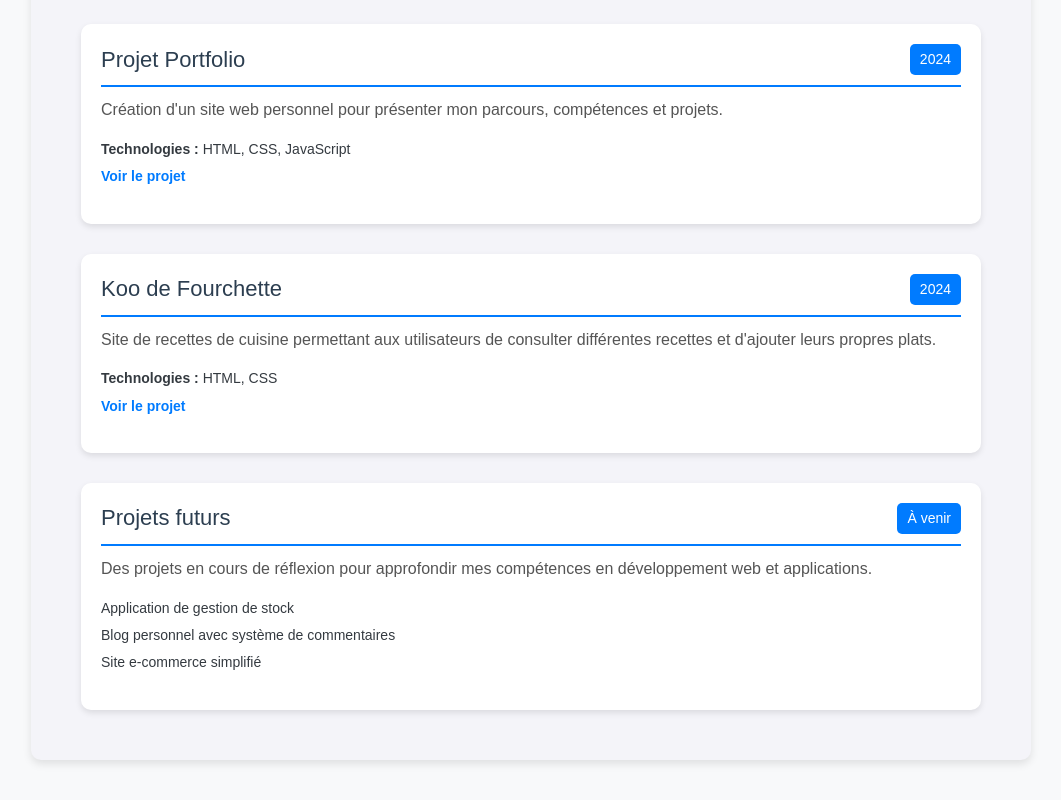
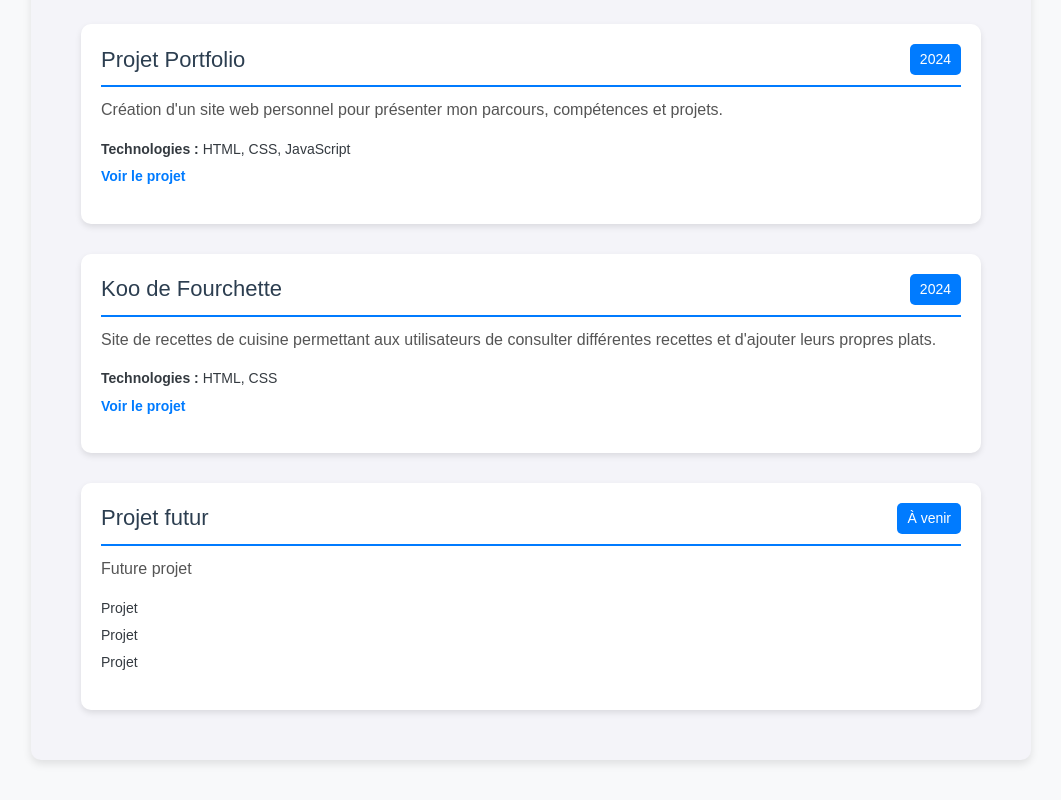
Before and after one commit to travail806/portfolioGIT, a plain HTML site: page index.html in a window 1280 px wide. Shown: the part 4752-5552 px from the top of the page, without its empty margins (109-1170 px from the left). Drawn offline with nearby package versions, Linux system fonts and the light colour scheme.

Commit message:
Update index.html

```diff
--- a/index.html
+++ b/index.html
@@ -889,14 +889,14 @@ function scrollToSection(sectionId) {
 
             <div class="stage">
                 <div class="stage-header">
-                    <h3>Projets futurs</h3>
+                    <h3>Projet futur</h3>
                     <span class="stage-date">À venir</span>
                 </div>
-                <p class="stage-description">Des projets en cours de réflexion pour approfondir mes compétences en développement web et applications.</p>
+                <p class="stage-description">Future projet</p>
                 <ul class="stage-info">
-                    <li>Application de gestion de stock</li>
-                    <li>Blog personnel avec système de commentaires</li>
-                    <li>Site e-commerce simplifié</li>
+                    <li>Projet</li>
+                    <li>Projet</li>
+                    <li>Projet</li>
                 </ul>
             </div>
         </div>
```
